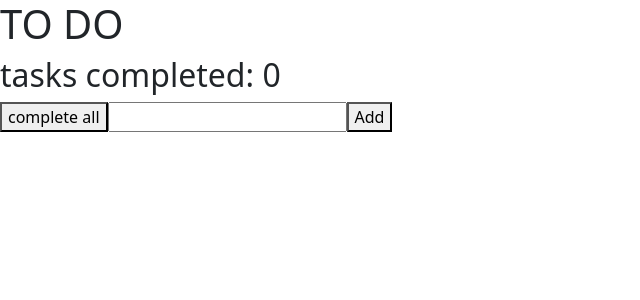
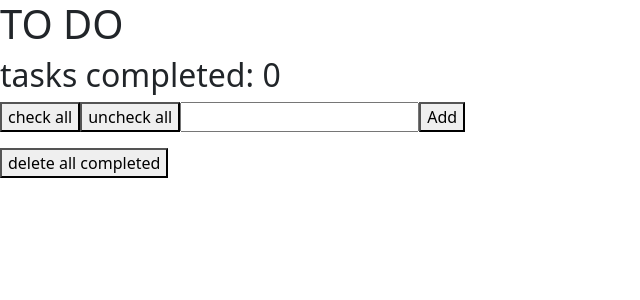
Before and after one commit to elijahwenndt/react-template-todo, a React (Create React App) app in the folder app/: page / in a window 1280 px wide. Shown: the top 300 px of the page, without its empty margins (0-640 px from the left). Built offline with nearby package versions, Linux system fonts and the light colour scheme.

Commit message:
can check all, uncheck all, and delete all completed

```diff
--- a/app/src/App.js
+++ b/app/src/App.js
@@ -7,8 +7,7 @@ function App() {
   const [todo, setToDo] = useState([]);
 
   let completeCounter = todo.filter(
-    (totalComplete) => totalComplete.complete
-  ).length;
+    (totalComplete) => totalComplete.complete).length;
   console.log(completeCounter);
 
   return (
@@ -19,11 +18,14 @@ function App() {
         onClick={() => {
           todo.forEach((allTrue) => (allTrue.complete = true));
           setToDo([...todo]);
-          console.log(todo);
         }}
       >
-        complete all
+        check all
       </button>
+      <button onClick={() => {
+        todo.forEach((allFalse) => (allFalse.complete = false));
+        setToDo([...todo]);
+      }}>uncheck all</button>
       <input value={value} onChange={(e) => setValue(e.target.value)} />
       <button
         onClick={() => {
@@ -70,6 +72,12 @@ function App() {
           </li>
         ))}
       </ul>
+      <button onClick = {() => {
+        setToDo(
+          todo.filter(deleteComplete => deleteComplete.complete === false)
+        )
+      }}>delete all completed</button>
+
     </>
   );
 }
```
